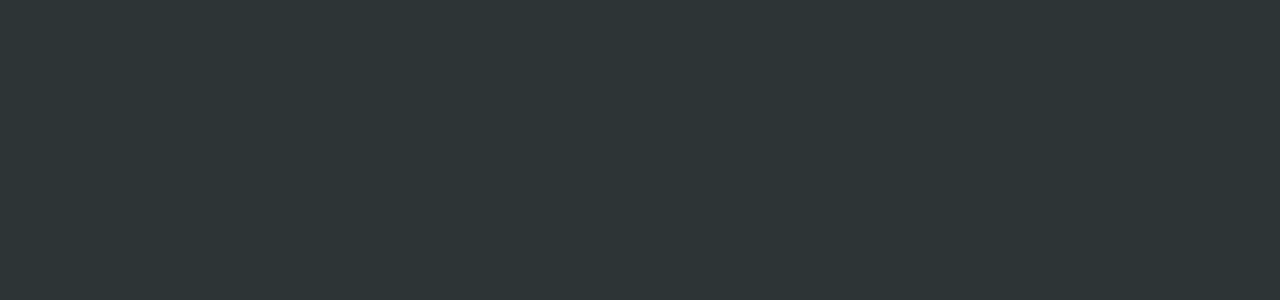
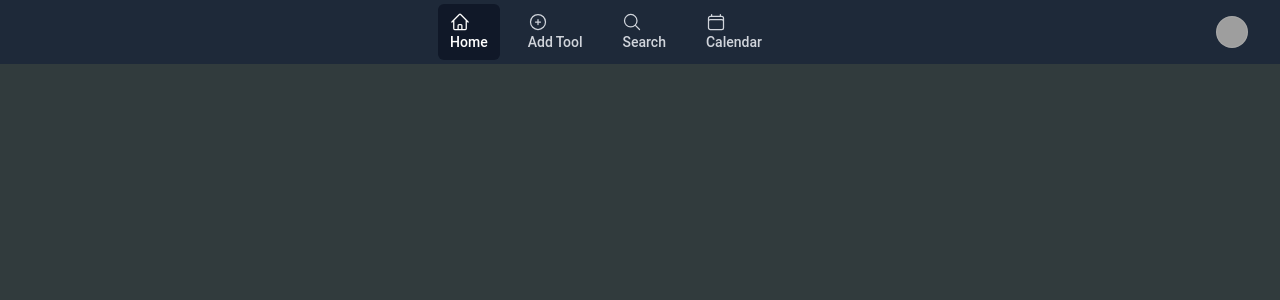
Before and after one commit to UH-Manoa-ICS-613-Summer-2026-Group-1/Neighborhood-Tool-Sharing, a React (Vite) app in the folder frontend/: page /dashboard in a window 1280 px wide. Before the commit this address had no page. Shown: the top 300 px of the page. Built offline with nearby package versions, Linux system fonts and the light colour scheme; grey boxes are pictures that could not be loaded.

Commit message:
Created a Navbar for the Dashboard

```diff
--- a/frontend/package.json
+++ b/frontend/package.json
@@ -10,6 +10,8 @@
     "preview": "vite preview"
   },
   "dependencies": {
+    "@headlessui/react": "^2.2.10",
+    "@heroicons/react": "^2.2.0",
     "@tailwindcss/vite": "^4.3.1",
     "react": "^19.2.6",
     "react-dom": "^19.2.6",
--- a/frontend/src/App.tsx
+++ b/frontend/src/App.tsx
@@ -2,34 +2,22 @@
 // Main application router — defines all page routes
 
 import { BrowserRouter, Routes, Route } from 'react-router-dom'
-
-// existing pages
 import Home from "./pages/Landing/Home";
 import Login from "./pages/Login/Login";
+import Dashboard from "./pages/Dashboard/Dashboard";
 
-// NEW PAGES ADDED BY MARITZA — 06/25/2026
-import ListTools from "./pages/Tools/ListTools";
-import BrowseTools from "./pages/Tools/BrowseTools";
-import InviteOnly from "./pages/Invite/InviteOnly";
 
 // global styles
-import './style.css'
+// import './style.css'
 
 function App() {
 
   return (
     <BrowserRouter>
       <Routes>
-
-        {/* existing routes */}
         <Route path="/" element={<Home />} />
         <Route path="/login" element={<Login />} />
-
-        {/* NEW ROUTES ADDED BY MARITZA — 06/25/2026 */}
-        <Route path="/tools" element={<ListTools />} />         {/* List Your Tools page */}
-        <Route path="/browse" element={<BrowseTools />} />      {/* Browse & Reserve page */}
-        <Route path="/invite" element={<InviteOnly />} />       {/* Invite Only page */}
-
+        <Route path="/dashboard" element={<Dashboard />} />
       </Routes>
     </BrowserRouter>
   )
--- /dev/null
+++ b/frontend/src/components/Navbar.tsx
@@ -0,0 +1,114 @@
+import { Disclosure, DisclosureButton, DisclosurePanel, Menu, MenuButton, MenuItem, MenuItems } from '@headlessui/react'
+import { Bars3Icon, XMarkIcon, HomeIcon, PlusCircleIcon, MagnifyingGlassIcon, CalendarIcon } from '@heroicons/react/24/outline'
+
+const navigation = [
+  { name: 'Home', href: '#', icon: HomeIcon, current: true },
+  { name: 'Add Tool', href: '#', icon: PlusCircleIcon, current: false },
+  { name: 'Search', href: '#', icon: MagnifyingGlassIcon, current: false },
+  { name: 'Calendar', href: '#', icon: CalendarIcon, current: false },
+]
+
+function classNames(...classes: (string | undefined | null | boolean)[]) {
+  return classes.filter(Boolean).join(' ')
+}
+
+export default function Example() {
+  return (
+    <Disclosure as="nav" className="relative bg-gray-800">
+      <div className="mx-auto max-w-7xl px-2 sm:px-6 lg:px-8">
+        <div className="relative flex h-16 items-center justify-between">
+          <div className="absolute inset-y-0 left-0 flex items-center sm:hidden">
+            {/* Mobile menu button*/}
+            <DisclosureButton className="group relative inline-flex items-center justify-center rounded-md p-2 text-gray-400 hover:bg-white/5 hover:text-white focus:outline-2 focus:-outline-offset-1 focus:outline-indigo-500">
+              <span className="absolute -inset-0.5" />
+              <span className="sr-only">Open main menu</span>
+              <Bars3Icon aria-hidden="true" className="block size-6 group-data-open:hidden" />
+              <XMarkIcon aria-hidden="true" className="hidden size-6 group-data-open:block" />
+            </DisclosureButton>
+          </div>
+          <div className="flex flex-1 items-center justify-center">
+            <div className="hidden sm:flex space-x-4">
+                {navigation.map((item) => (
+                  <a
+                    key={item.name}
+                    href={item.href}
+                    aria-current={item.current ? 'page' : undefined}
+                    className={classNames(
+                      item.current ? 'bg-gray-900 text-white' : 'text-gray-300 hover:bg-white/5 hover:text-white',
+                      'rounded-md px-3 py-2 text-sm font-medium',
+                    )}
+                  >
+                    <item.icon className="size-5" aria-hidden="true" />
+                    {item.name}
+                  </a>
+                ))}
+            </div>
+          </div>
+          <div className="absolute inset-y-0 right-0 flex items-center pr-2 sm:static sm:inset-auto sm:ml-6 sm:pr-0">
+            {/* Profile dropdown */}
+            <Menu as="div" className="relative ml-3">
+              <MenuButton className="relative flex rounded-full focus-visible:outline-2 focus-visible:outline-offset-2 focus-visible:outline-indigo-500">
+                <span className="absolute -inset-1.5" />
+                <span className="sr-only">Open user menu</span>
+                <img
+                  alt=""
+                  src="https://upload.wikimedia.org/wikipedia/commons/thumb/2/28/Red_rose.jpg/500px-Red_rose.jpg"
+                  className="size-8 rounded-full bg-gray-800 outline -outline-offset-1 outline-white/10"
+                />
+              </MenuButton>
+
+              <MenuItems
+                transition
+                className="absolute right-0 z-10 mt-2 w-48 origin-top-right rounded-md bg-white py-1 shadow-lg outline outline-black/5 transition data-closed:scale-95 data-closed:transform data-closed:opacity-0 data-enter:duration-100 data-enter:ease-out data-leave:duration-75 data-leave:ease-in"
+              >
+                <MenuItem>
+                  <a
+                    href="#"
+                    className="block px-4 py-2 text-sm text-gray-700 data-focus:bg-gray-100 data-focus:outline-hidden"
+                  >
+                    Your profile
+                  </a>
+                </MenuItem>
+                <MenuItem>
+                  <a
+                    href="#"
+                    className="block px-4 py-2 text-sm text-gray-700 data-focus:bg-gray-100 data-focus:outline-hidden"
+                  >
+                    Send Invite
+                  </a>
+                </MenuItem>
+                <MenuItem>
+                  <a
+                    href="#"
+                    className="block px-4 py-2 text-sm text-gray-700 data-focus:bg-gray-100 data-focus:outline-hidden"
+                  >
+                    Sign out
+                  </a>
+                </MenuItem>
+              </MenuItems>
+            </Menu>
+          </div>
+        </div>
+      </div>
+
+      <DisclosurePanel className="sm:hidden">
+        <div className="space-y-1 px-2 pt-2 pb-3">
+          {navigation.map((item) => (
+            <DisclosureButton
+              key={item.name}
+              as="a"
+              href={item.href}
+              aria-current={item.current ? 'page' : undefined}
+              className={classNames(
+                item.current ? 'bg-gray-900 text-white' : 'text-gray-300 hover:bg-white/5 hover:text-white',
+                'block rounded-md px-3 py-2 text-base font-medium',
+              )}
+            >
+              {item.name}
+            </DisclosureButton>
+          ))}
+        </div>
+      </DisclosurePanel>
+    </Disclosure>
+  )
+}
--- a/frontend/src/index.css
+++ b/frontend/src/index.css
@@ -11,7 +11,7 @@
 }
 
 body {
-  background: #2d3436;
+  background: #313b3d;
   font-family: 'Roboto', helvetica, arial, sans-serif;
   font-size: 1.5em;
 }
--- /dev/null
+++ b/frontend/src/pages/Dashboard/Dashboard.tsx
@@ -0,0 +1,9 @@
+import Navbar from '../../components/Navbar'
+
+export default function Dashboard() {
+  return (
+    <div>
+      <Navbar />
+    </div>
+  )
+}
```
Also changed, not shown: 1 other file (tests, documents, lock files or other folders).
